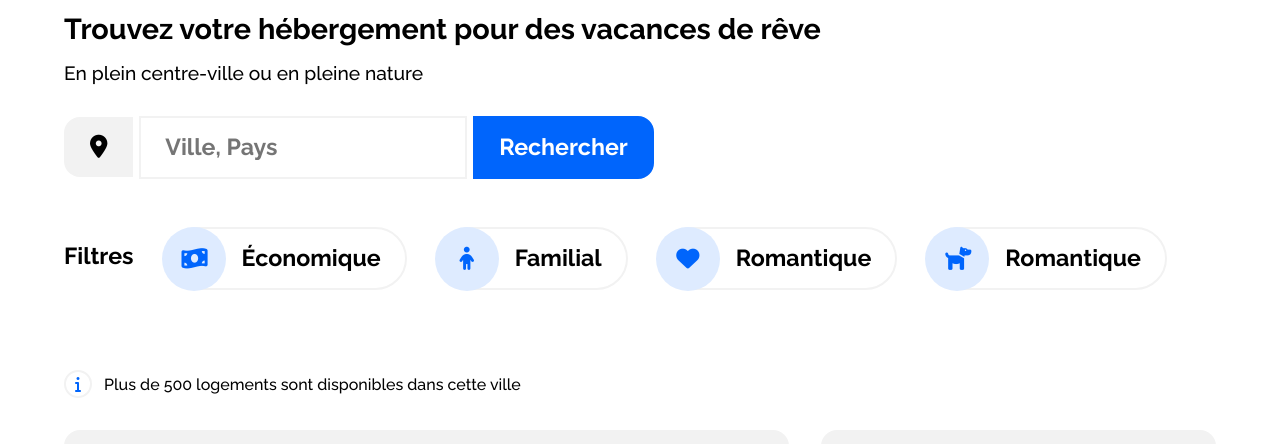
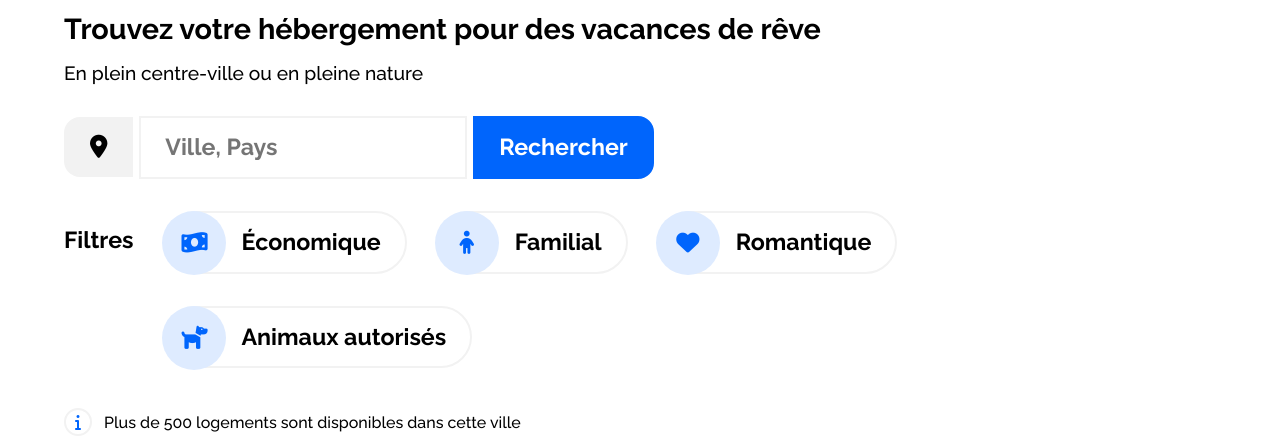
Before and after one commit to logic-fabric/LoicMangin_2_07122020, a plain HTML site: page index.html in a window 1280 px wide. Shown: the part 97-541 px from the top of the page. Drawn offline with Linux system fonts and the light colour scheme.

Commit message:
refactor: better layout for the filters fieldset

```diff
--- a/css/main.css
+++ b/css/main.css
@@ -330,9 +330,8 @@ h2.standfirst {
    ---------------- */
 .search-filters {
   display: flex;
-  flex-wrap: wrap;
 
-  margin: var(--grid-2) 0;
+  margin: var(--grid-2) 0 0 0;
   padding: 0;
   border: 0;
 
@@ -342,7 +341,12 @@ h2.standfirst {
 
 .legend-box,
 .filter {
-  margin: var(--grid-3) var(--grid-3) var(--grid-3) 0;
+  margin: var(--grid-2) var(--grid-3) var(--grid-2) 0;
+}
+
+.filters-box {
+  display: flex;
+  flex-wrap: wrap;
 }
 
 .filter-label {
@@ -411,7 +415,7 @@ h2.standfirst {
    Info line
    --------- */
 .info-hostings {
-  margin: var(--grid-3) 0;
+  margin: var(--grid-1) 0 var(--grid-3) 0;
 }
 .info-hostings i {
   display: inline-block;
--- a/index.html
+++ b/index.html
@@ -66,6 +66,7 @@
         <fieldset class="search-filters">
           <div class="legend-box">Filtres</div>
 
+          <div class="filters-box">
             <div class="filter">
               <input class="filter__checkbox sr-only" type="checkbox"
                     id="economical" name="economical" />
@@ -98,8 +99,9 @@
                     id="pet" name="pet" />
               <label class="filter-label" for="pet">
                 <i class="filter-label__icon fas fa-dog"></i>
-              <span class="filter-label__text">Romantique</span>
+                <span class="filter-label__text">Animaux autorisés</span>
               </label>
+            </div>
           </div>
         </fieldset>
       </form>
```
Lines whose indentation alone changed are shown as unchanged.
